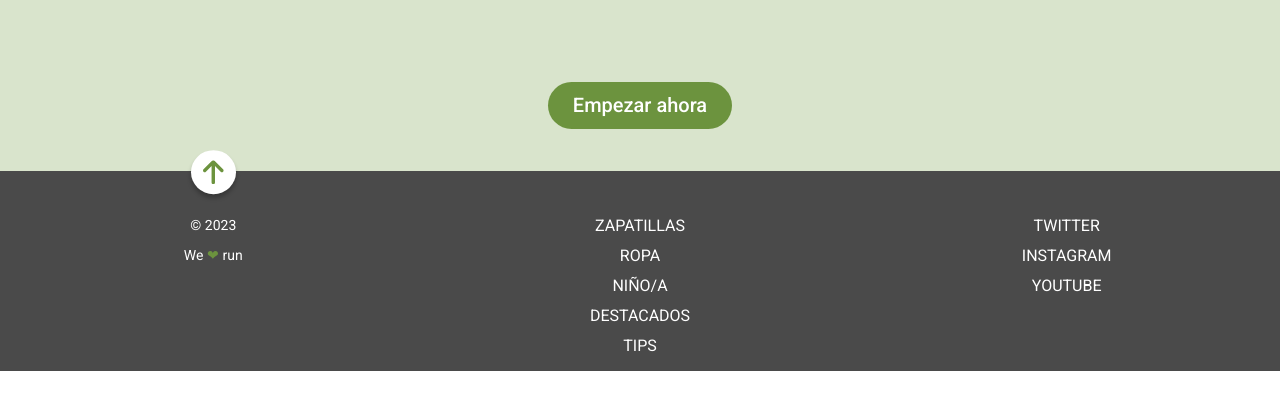
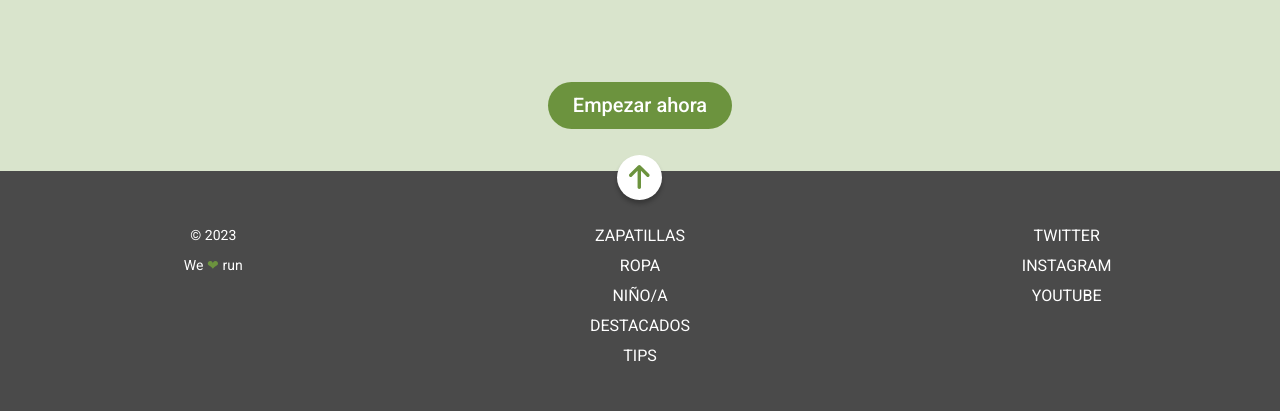
Before and after one commit to Adalab/modulo-1-evaluacion-final-Nymesia47, a website built with Vite: page src/index.html in a window 1280 px wide. Shown: the part 1108-1519 px from the top of the page. Before the commit the page ends 1479 px from the top, so only its background shows below. Built offline with nearby package versions, Linux system fonts and the light colour scheme; files whose address does not match are found by name.

Commit message:
fotter desktop layout completed

```diff
--- a/src/scss/layout/_footer.scss
+++ b/src/scss/layout/_footer.scss
@@ -8,16 +8,28 @@
   @media (width >= 768px) {
     height: 25vh;
     grid-template-columns: 1fr 1fr 1fr;
-    grid-template-rows: 4.0rem 1fr;
+    grid-template-rows: 5.0rem 1fr;
     grid-template-areas:
     "link-top link-top link-top"
     "copy topics social";
 }
+
+  @media (width >= 1280px) {
+    height: 30vh;
+    grid-template-rows: 5.0rem 1fr;
+  }
 }
 
 .link-container {
   display: flex;
   justify-content: center;
+
+  @media (width >= 768px) {
+    place-self: center;
+    grid-area: link-top;
+    margin-top: 2.0rem;
+
+}
   & a {
     width: 4.5rem;
     height: 4.5rem;
@@ -29,10 +41,11 @@
     translate: 0 -20%;
 
     @media (width >= 768px) {
-      place-self: center;
-      grid-area: link-top;
+      translate: 0 -40%;
+    }
 
-  }
+
+
   }
 
 
```
